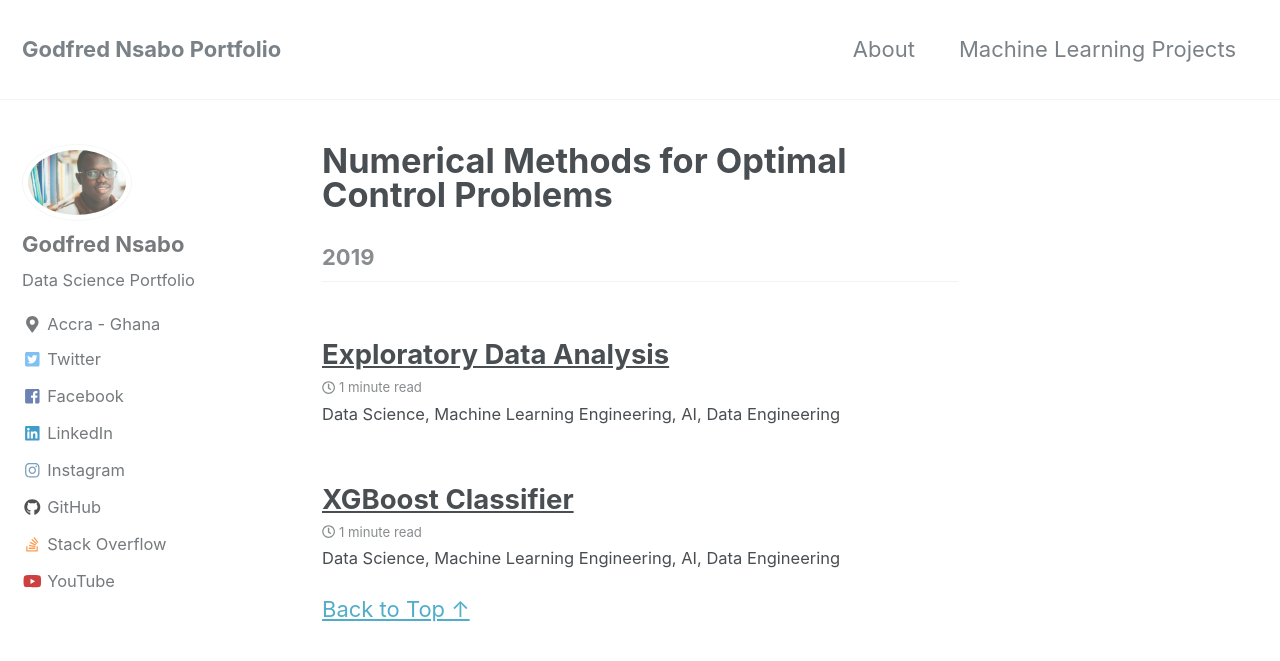
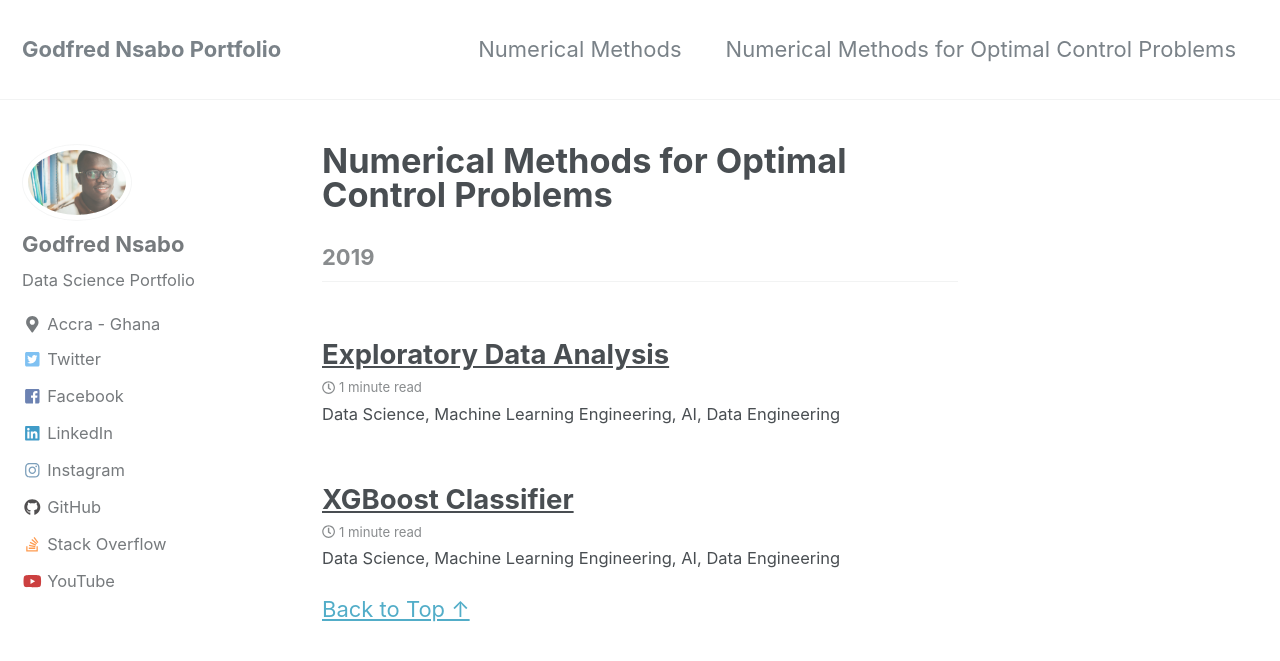
Before and after one commit to iamgoddey/iamgoddey.github.io, a Jekyll site: the page built from _pages/numericalmethods.md, in a window 1280 px wide and 900 px high. Shown: the top 661 px of the window. Built offline with Jekyll 4.4.1, drawn with Linux system fonts in a browser that asks for light colours; nearby versions of some CDN libraries.

Commit message:
new github

```diff
--- a/_data/navigation.yml
+++ b/_data/navigation.yml
@@ -12,3 +12,8 @@ main:
   #   url: /collection-archive/
   # - title: "Sitemap"
   #   url: /sitemap/
+main:
+  - title: "Numerical Methods"
+    url: /About/
+  - title: "Numerical Methods for Optimal Control Problems"
+    url: /optimal-control-problems/
--- /dev/null
+++ b/_pages/numericalmethods.md
@@ -0,0 +1,8 @@
+---
+layout: posts
+permalink: /Optimal-Controls/
+title: "Numerical Methods for Optimal Control Problems"
+author_profile: true
+header:
+image: "/images/OPT5.png"
+---
```
Also changed, not shown: _pages/machinelearning.md (+0 -7 lines).
